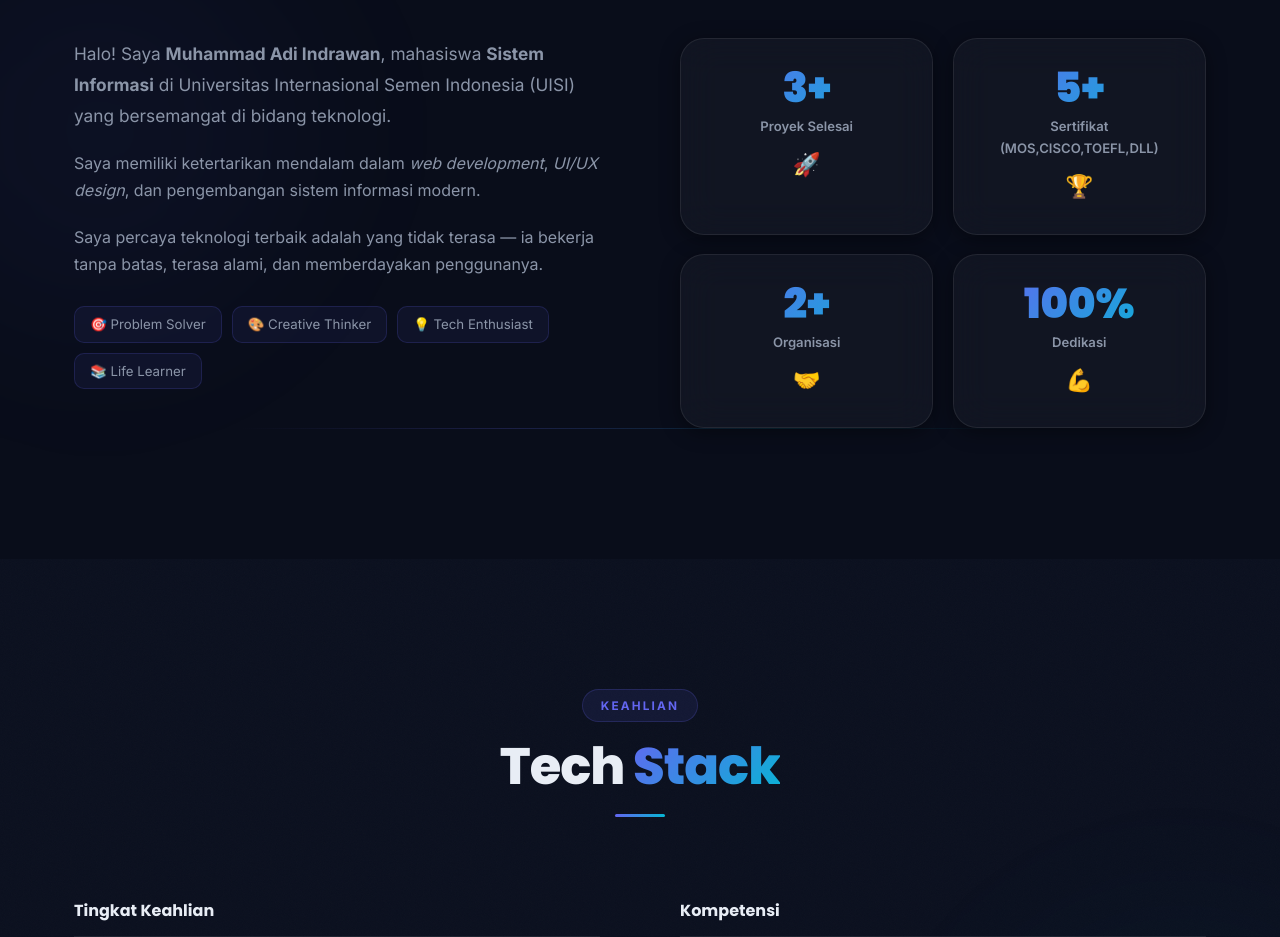
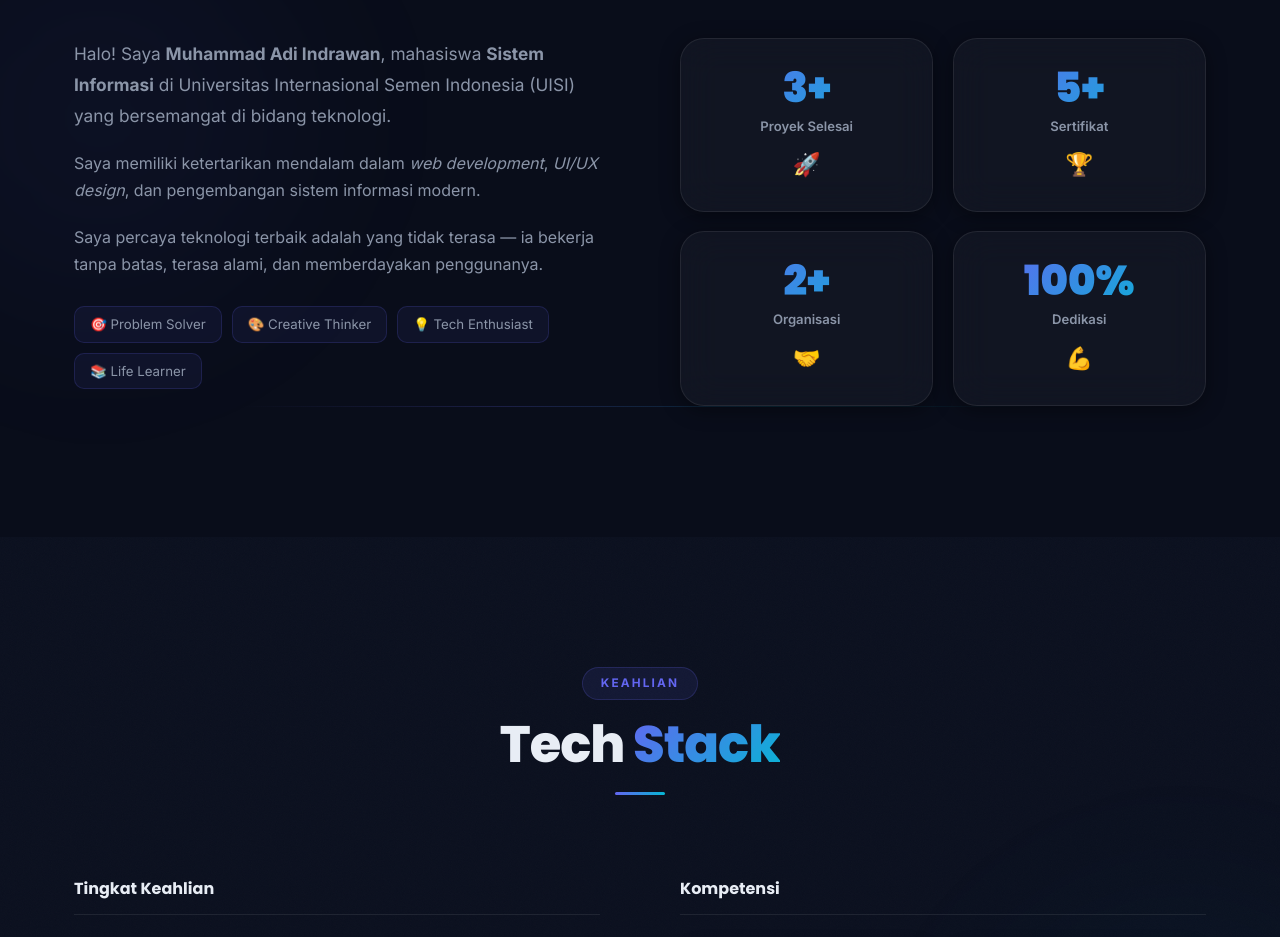
Before and after one commit to muhammadindrawan24/website-pribadi, a plain HTML site: page index.html in a window 1280 px wide. Shown: the part 1100-2037 px from the top of the page. Drawn offline with Linux system fonts and the light colour scheme; animation ran at ten frames a second.

Commit message:
Remove certificate detail text (MOS/CISCO/TOEFL) from stats

```diff
--- a/index.html
+++ b/index.html
@@ -219,7 +219,6 @@
             <div class="stat-card glass stagger-card" style="--si:1">
               <div class="stat-n" data-target="5" data-suffix="+">0</div>
               <div class="stat-l" data-id="stat.certs">Sertifikat</div>
-              <div class="stat-l" data-id="stat">(MOS,CISCO,TOEFL,DLL)</div>
               <div class="stat-emoji">🏆</div>
             </div>
             <div class="stat-card glass stagger-card" style="--si:2">
```
